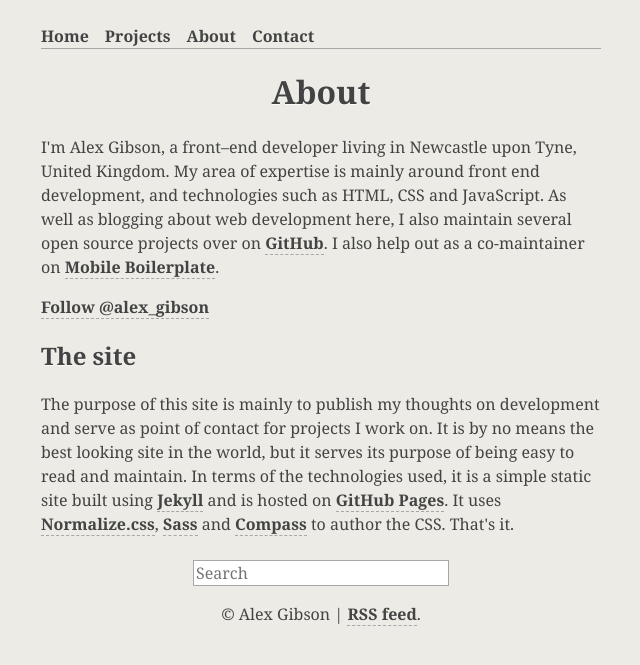
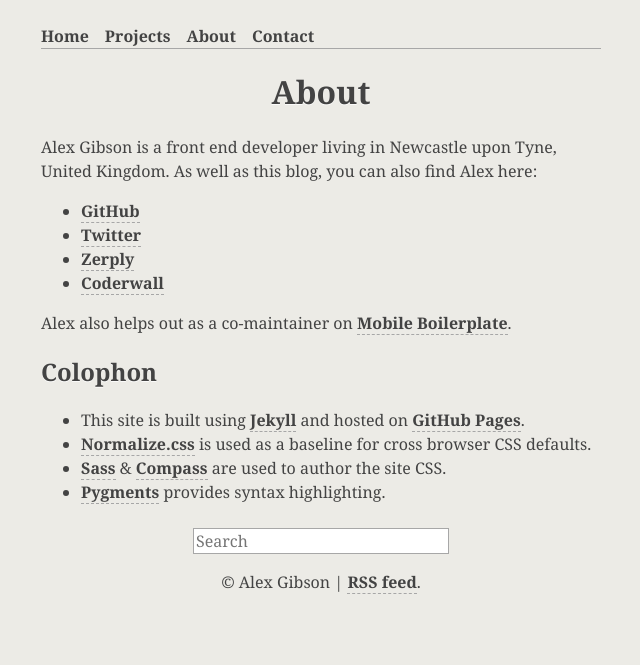
Before and after one commit to alexgibson/alxgbsn.co.uk, a Jekyll site: the page built from about/index.html, in a window 1280 px wide. Shown: the top 665 px of the page, without its empty margins (319-959 px from the left). Built offline with Jekyll 4.4.1, drawn with Linux system fonts in a browser that asks for light colours; Markdown is read by kramdown in place of the engine named in the settings; comment, search, counter and statistics services are not loaded.

Commit message:
Update about page copy

```diff
--- a/about/index.html
+++ b/about/index.html
@@ -6,19 +6,27 @@
 
 <article role="main">
     <p>
-        I'm Alex Gibson, a front&ndash;end developer living in Newcastle upon Tyne, United Kingdom. My area of expertise is mainly around front end development, and technologies such as HTML, CSS and JavaScript. As well as blogging about web development here, I also maintain several open source projects over on <a href="https://github.com/alexgibson">GitHub</a>. I also help out as a co-maintainer on <a href="http://mobileboilerplate.com">Mobile Boilerplate</a>.
+        Alex Gibson is a front end developer living in Newcastle upon Tyne, United Kingdom. As well as this blog, you can also find Alex here:
     </p>
 
+    <ul>
+        <li><a href="https://github.com/alexgibson">GitHub</a></li>
+        <li><a href="http://twitter.com/alex_gibson">Twitter</a></li>
+        <li><a href="http://zerply.com/alexgibson">Zerply</a></li>
+        <li><a href="http://coderwall.com/alexgibson">Coderwall</a></li>
+    </ul>
+
     <p>
-        <a href="https://twitter.com/alex_gibson" class="twitter-follow-button" data-show-count="false">Follow @alex_gibson</a>
-        <script>!function(d,s,id){var js,fjs=d.getElementsByTagName(s)[0];if(!d.getElementById(id)){js=d.createElement(s);js.id=id;js.src="//platform.twitter.com/widgets.js";fjs.parentNode.insertBefore(js,fjs);}}(document,"script","twitter-wjs");</script>
+        Alex also helps out as a co-maintainer on <a href="http://mobileboilerplate.com">Mobile Boilerplate</a>.
     </p>
 
-    <h2>The site</h2>
+    <h2>Colophon</h2>
 
-    <p>
-        The purpose of this site is mainly to publish my thoughts on development and serve as point of contact for projects I work on. It is by no means the best looking site in the world, but it serves its purpose of being easy to read and maintain. In terms of the technologies used, it is a simple static site built using <a href="http://jekyllrb.com">Jekyll</a> and is hosted on <a href="http://pages.github.com">GitHub Pages</a>. It uses <a href="http://necolas.github.com/normalize.css/">Normalize.css</a>, <a href="http://sass-lang.com">Sass</a> and <a href="http://compass-style.org">Compass</a> to author the CSS. That's it.
-    </p>
-
+    <ul>
+        <li>This site is built using <a href="http://jekyllrb.com">Jekyll</a> and hosted on <a href="http://pages.github.com">GitHub Pages</a>.</li>
+        <li><a href="http://necolas.github.com/normalize.css/">Normalize.css</a> is used as a baseline for cross browser CSS defaults.</li>
+        <li><a href="http://sass-lang.com">Sass</a> &amp; <a href="http://compass-style.org">Compass</a> are used to author the site CSS.</li>
+        <li><a href="http://pygments.org">Pygments</a> provides syntax highlighting.</li>
+    </ul>
 
 </article>
```
Also changed, not shown: 3 other files.
